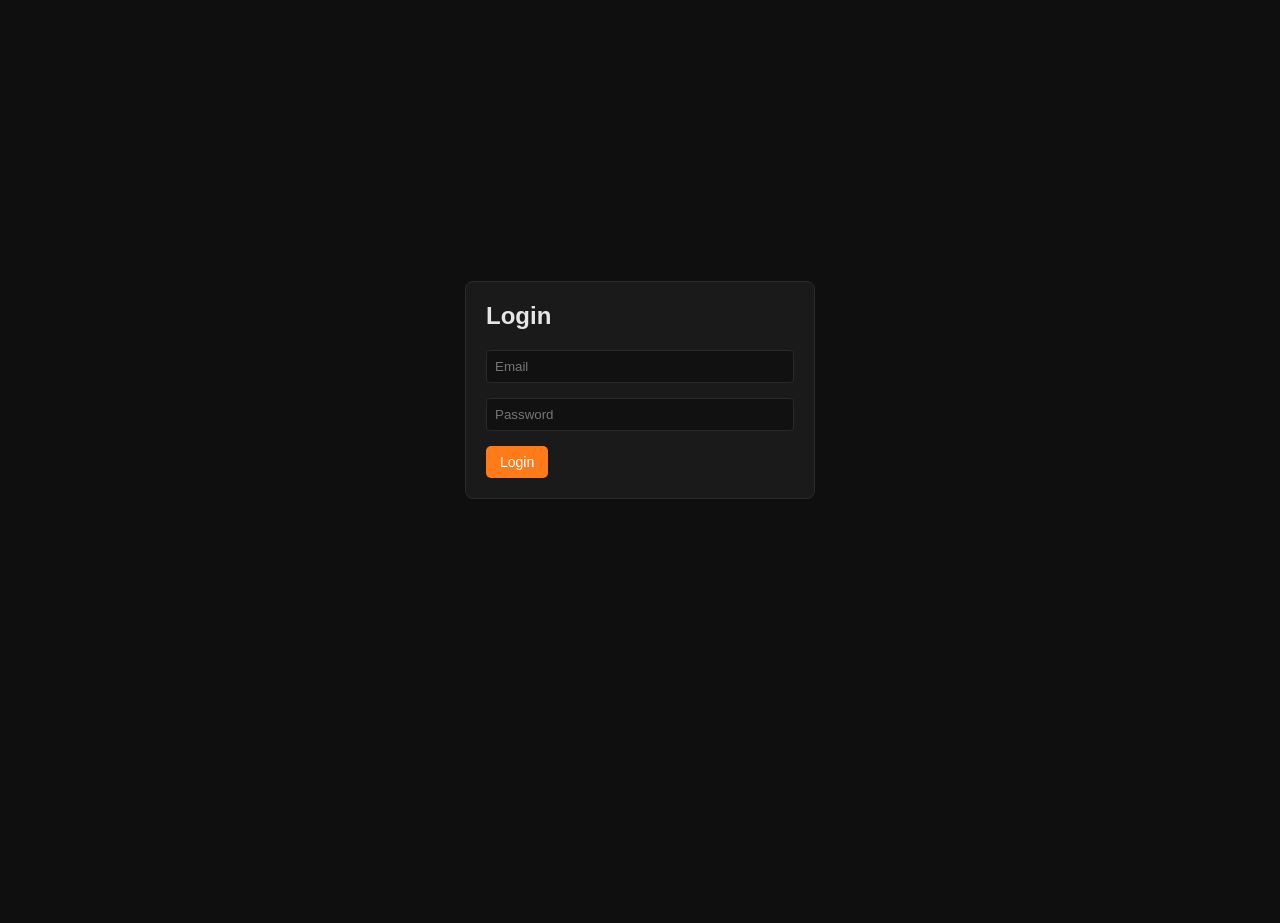
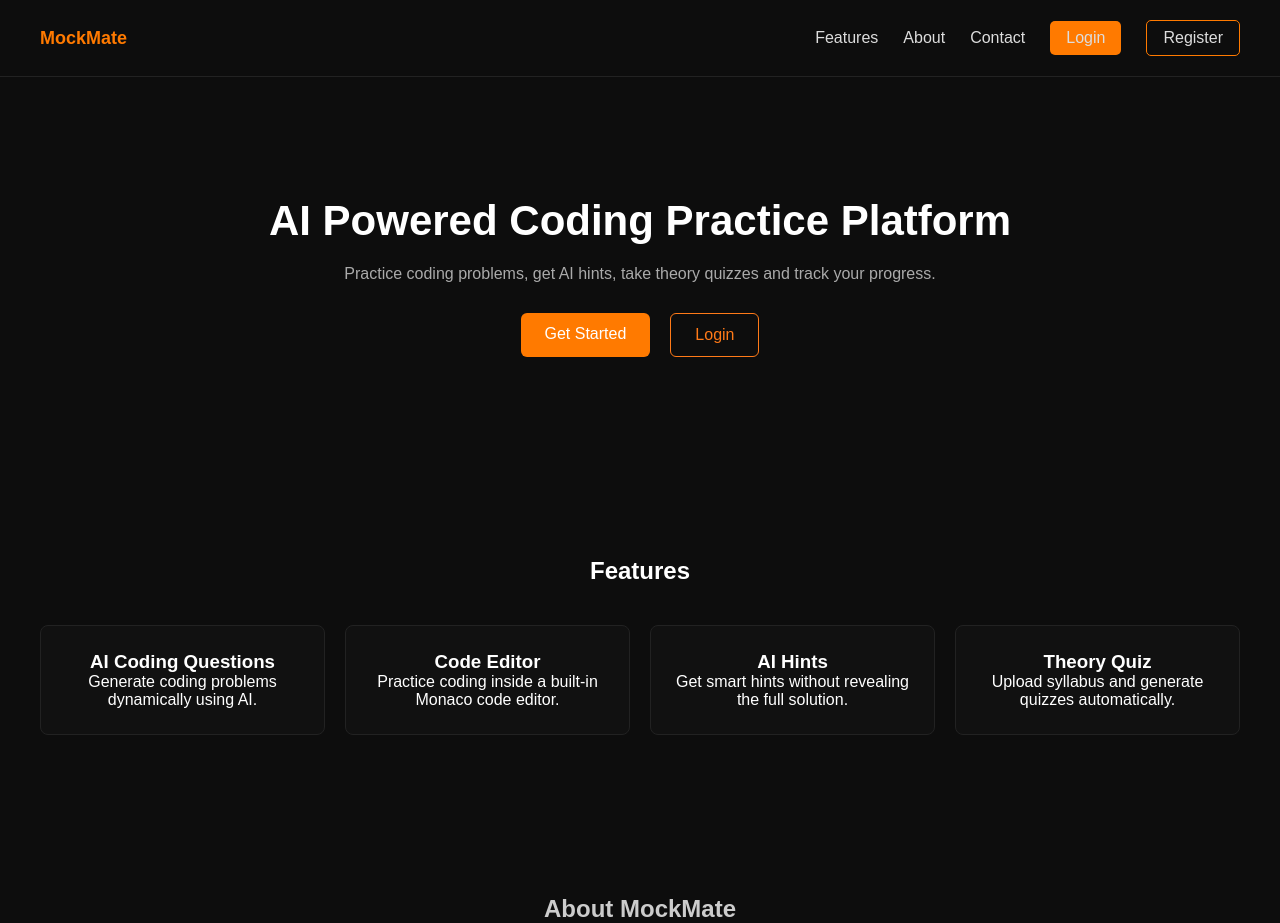
Before and after one commit to rishi-71/MockMate, a React (Vite) app in the folder frontend/: page / in a window 1280 px wide. Shown: the top 923 px of the page. Before the commit the page ends 800 px from the top, so only its background shows below. Built offline with nearby package versions, Linux system fonts and the light colour scheme.

Commit message:
Improved ui

```diff
--- a/frontend/src/App.jsx
+++ b/frontend/src/App.jsx
@@ -12,6 +12,7 @@ import CodingHome from "./Pages/CodingHome";
 import TheoryQuiz from "./Pages/TheoryQuiz";
 import TheoryHome from "./Pages/CodingHome";
 import CodingPractice from "./Pages/CodingPractice";
+import Landing from "./Pages/Landing";
 
 function App() {
   const [theme, setTheme] = useState("dark");
@@ -44,6 +45,14 @@ function App() {
         <Routes location={location} key={location.pathname}>
           <Route
             path="/"
+            element={
+              <PageWrapper>
+                <Landing setTheme={setTheme} theme={theme} />
+              </PageWrapper>
+            }
+          />
+           <Route
+            path="/login"
             element={
               <PageWrapper>
                 <Login setTheme={setTheme} theme={theme} />
--- /dev/null
+++ b/frontend/src/Pages/Landing.jsx
@@ -0,0 +1,107 @@
+import { Link } from "react-router-dom";
+import "../styles/landing.css";
+
+const Landing = () => {
+  return (
+    <div className="landing">
+
+      {/* NAVBAR */}
+      <nav className="landing-navbar">
+        <h2 className="logo">MockMate</h2>
+
+        <div className="nav-links">
+          <a href="#features">Features</a>
+          <a href="#about">About</a>
+          <a href="#contact">Contact</a>
+
+          <Link to="/login" className="nav-btn">Login</Link>
+          <Link to="/register" className="nav-btn-outline">Register</Link>
+        </div>
+      </nav>
+
+
+      {/* HERO SECTION */}
+      <section className="hero">
+        <h1>
+          AI Powered Coding Practice Platform
+        </h1>
+
+        <p>
+          Practice coding problems, get AI hints, take theory quizzes and track your progress.
+        </p>
+
+        <div className="hero-buttons">
+          <Link to="/register" className="btn-primary">Get Started</Link>
+          <Link to="/login" className="btn-secondary">Login</Link>
+        </div>
+      </section>
+
+
+      {/* FEATURES */}
+      <section id="features" className="features">
+
+        <h2>Features</h2>
+
+        <div className="features-grid">
+
+          <div className="feature-card">
+            <h3>AI Coding Questions</h3>
+            <p>Generate coding problems dynamically using AI.</p>
+          </div>
+
+          <div className="feature-card">
+            <h3>Code Editor</h3>
+            <p>Practice coding inside a built-in Monaco code editor.</p>
+          </div>
+
+          <div className="feature-card">
+            <h3>AI Hints</h3>
+            <p>Get smart hints without revealing the full solution.</p>
+          </div>
+
+          <div className="feature-card">
+            <h3>Theory Quiz</h3>
+            <p>Upload syllabus and generate quizzes automatically.</p>
+          </div>
+
+        </div>
+
+      </section>
+
+
+      {/* ABOUT */}
+      <section id="about" className="about">
+
+        <h2>About MockMate</h2>
+
+        <p>
+          MockMate is an AI-driven learning platform designed to help students
+          practice coding problems and theory quizzes efficiently.
+          It combines AI-generated problems, a code editor, and performance tracking
+          to simulate real technical interview preparation.
+        </p>
+
+      </section>
+
+
+      {/* CONTACT */}
+      <section id="contact" className="contact">
+
+        <h2>Contact</h2>
+
+        <p>Email: support@mockmate.dev</p>
+        <p>GitHub: github.com/mockmate</p>
+
+      </section>
+
+
+      {/* FOOTER */}
+      <footer className="footer">
+        © 2026 MockMate — AI Learning Platform
+      </footer>
+
+    </div>
+  );
+};
+
+export default Landing;
--- a/frontend/src/Pages/Register.jsx
+++ b/frontend/src/Pages/Register.jsx
@@ -2,6 +2,7 @@ import { useState } from "react"
 import { Link, useNavigate } from "react-router-dom"
 import Input from "../components/Input"
 import api from "../api/axios"
+import "../styles/register.css";
 
 function Register() {
   const [name, setName] = useState("")
@@ -17,38 +18,55 @@ function Register() {
         password
       })
 
-      navigate("/")
+      navigate("/login");
     } catch (err) {
-      alert("Registration failed")
+      alert("Registration failed");
+      console.log(err);
     }
   }
 
   return (
-    <div>
-      <h2>Register</h2>
+  <div className="register-container">
 
-      <Input placeholder="Name" value={name}
-        onChange={(e) => setName(e.target.value)} />
+    <div className="register-card">
 
-      <br /><br />
+      <h2 className="register-title">Register</h2>
 
-      <Input placeholder="Email" value={email}
-        onChange={(e) => setEmail(e.target.value)} />
+      <div className="register-form">
 
-      <br /><br />
+        <Input
+          placeholder="Name"
+          value={name}
+          onChange={(e) => setName(e.target.value)}
+        />
 
-      <Input type="password" placeholder="Password" value={password}
-        onChange={(e) => setPassword(e.target.value)} />
+        <Input
+          placeholder="Email"
+          value={email}
+          onChange={(e) => setEmail(e.target.value)}
+        />
 
-      <br /><br />
+        <Input
+          type="password"
+          placeholder="Password"
+          value={password}
+          onChange={(e) => setPassword(e.target.value)}
+        />
 
-      <button onClick={handleRegister}>Register</button>
+        <button className="register-btn" onClick={handleRegister}>
+          Register
+        </button>
 
-      <p>
-        Already have an account? <Link to="/">Login</Link>
-      </p>
+        <p className="register-footer">
+          Already have an account? <Link to="/login">Login</Link>
+        </p>
+
+      </div>
+
     </div>
-  )
+
+  </div>
+)
 }
 
 export default Register
--- a/frontend/src/styles/dashboard.css
+++ b/frontend/src/styles/dashboard.css
@@ -1,12 +1,55 @@
-.topic-item {
-  padding: 10px;
-  border: 1px solid var(--border);
-  border-radius: 6px;
-  margin-bottom: 10px;
-  cursor: pointer;
-  transition: 0.2s;
+.dashboard{
+min-height:100vh;
+background:#0d0d0d;
+color:white;
+padding:40px;
+font-family:Arial;
 }
 
-.topic-item:hover {
-  border-color: var(--accent);
+.dashboard-header{
+text-align:center;
+margin-bottom:50px;
 }
+
+.dashboard-header h1{
+color:#ff7a00;
+font-size:36px;
+}
+
+.dashboard-header p{
+color:#aaa;
+margin-top:10px;
+}
+
+.dashboard-grid{
+display:grid;
+grid-template-columns:repeat(auto-fit,minmax(250px,1fr));
+gap:30px;
+max-width:900px;
+margin:auto;
+}
+
+.dashboard-card{
+background:#111;
+padding:30px;
+border-radius:10px;
+border:1px solid #222;
+cursor:pointer;
+transition:0.3s;
+}
+
+.dashboard-card:hover{
+transform:translateY(-5px);
+border:1px solid #ff7a00;
+box-shadow:0 5px 20px rgba(255,122,0,0.2);
+}
+
+.dashboard-card h2{
+margin-bottom:10px;
+color:#ff7a00;
+}
+
+.dashboard-card p{
+color:#bbb;
+font-size:14px;
+}
--- /dev/null
+++ b/frontend/src/styles/landing.css
@@ -0,0 +1,129 @@
+.landing{
+background:#0d0d0d;
+color:white;
+min-height:100vh;
+font-family:Arial;
+}
+
+/* NAVBAR */
+
+.landing-navbar{
+display:flex;
+justify-content:space-between;
+align-items:center;
+padding:20px 40px;
+border-bottom:1px solid #222;
+}
+
+.logo{
+color:#ff7a00;
+}
+
+.nav-links{
+display:flex;
+gap:25px;
+align-items:center;
+}
+
+.nav-links a{
+text-decoration:none;
+color:#ddd;
+}
+
+.nav-btn{
+background:#ff7a00;
+padding:8px 16px;
+border-radius:5px;
+color:white;
+}
+
+.nav-btn-outline{
+border:1px solid #ff7a00;
+padding:8px 16px;
+border-radius:5px;
+color:#ff7a00;
+}
+
+/* HERO */
+
+.hero{
+text-align:center;
+padding:120px 20px;
+}
+
+.hero h1{
+font-size:42px;
+margin-bottom:20px;
+}
+
+.hero p{
+color:#aaa;
+margin-bottom:30px;
+}
+
+.hero-buttons{
+display:flex;
+justify-content:center;
+gap:20px;
+}
+
+.btn-primary{
+background:#ff7a00;
+padding:12px 24px;
+border-radius:6px;
+color:white;
+text-decoration:none;
+}
+
+.btn-secondary{
+border:1px solid #ff7a00;
+padding:12px 24px;
+border-radius:6px;
+color:#ff7a00;
+text-decoration:none;
+}
+
+/* FEATURES */
+
+.features{
+padding:80px 40px;
+text-align:center;
+}
+
+.features-grid{
+margin-top:40px;
+display:grid;
+grid-template-columns:repeat(auto-fit,minmax(200px,1fr));
+gap:20px;
+}
+
+.feature-card{
+background:#111;
+padding:25px;
+border-radius:8px;
+border:1px solid #222;
+}
+
+/* ABOUT */
+
+.about{
+padding:80px 40px;
+text-align:center;
+color:#ccc;
+}
+
+/* CONTACT */
+
+.contact{
+padding:80px 40px;
+text-align:center;
+}
+
+/* FOOTER */
+
+.footer{
+text-align:center;
+padding:20px;
+border-top:1px solid #222;
+color:#777;
+}
--- /dev/null
+++ b/frontend/src/styles/register.css
@@ -0,0 +1,73 @@
+/* REGISTER PAGE */
+
+.register-container{
+display:flex;
+justify-content:center;
+align-items:center;
+height:100vh;
+background:#0d0d0d;
+font-family:Arial, Helvetica, sans-serif;
+}
+
+.register-card{
+background:#111;
+padding:40px;
+border-radius:10px;
+width:350px;
+box-shadow:0 0 10px rgba(0,0,0,0.5);
+border:1px solid #222;
+}
+
+.register-title{
+text-align:center;
+color:#ff7a00;
+margin-bottom:25px;
+font-size:26px;
+}
+
+.register-form{
+display:flex;
+flex-direction:column;
+gap:15px;
+}
+
+.register-input{
+padding:12px;
+border-radius:6px;
+border:1px solid #333;
+background:#1a1a1a;
+color:white;
+font-size:14px;
+outline:none;
+}
+
+.register-input:focus{
+border:1px solid #ff7a00;
+}
+
+.register-btn{
+background:#ff7a00;
+color:white;
+border:none;
+padding:12px;
+border-radius:6px;
+font-size:15px;
+cursor:pointer;
+transition:0.2s;
+}
+
+.register-btn:hover{
+background:#ff8f1f;
+}
+
+.register-footer{
+text-align:center;
+margin-top:15px;
+font-size:14px;
+color:#aaa;
+}
+
+.register-footer a{
+color:#ff7a00;
+text-decoration:none;
+}
```
Also changed, not shown: frontend/src/Pages/Dashboard.jsx (+38 -66 lines), frontend/src/Components/Input.jsx (line endings or trailing spaces), 1 other file (tests, documents, lock files or other folders).
